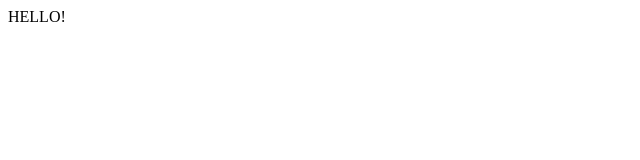
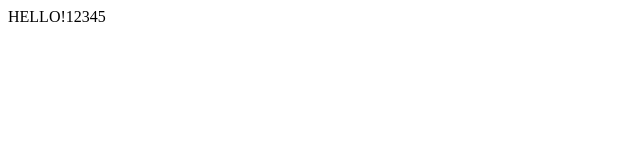
Before and after one commit to jacklu81111/demo-git, a plain HTML site: page index.html in a window 1280 px wide. Shown: the full height of the page, 0-640 px from the left. Drawn offline with Linux system fonts and the light colour scheme.

Commit message:
update index

```diff
--- a/index.html
+++ b/index.html
@@ -5,6 +5,6 @@
 	<title>Document</title>
 </head>
 <body>
-	HELLO!
+	HELLO!12345
 </body>
 </html>
```
